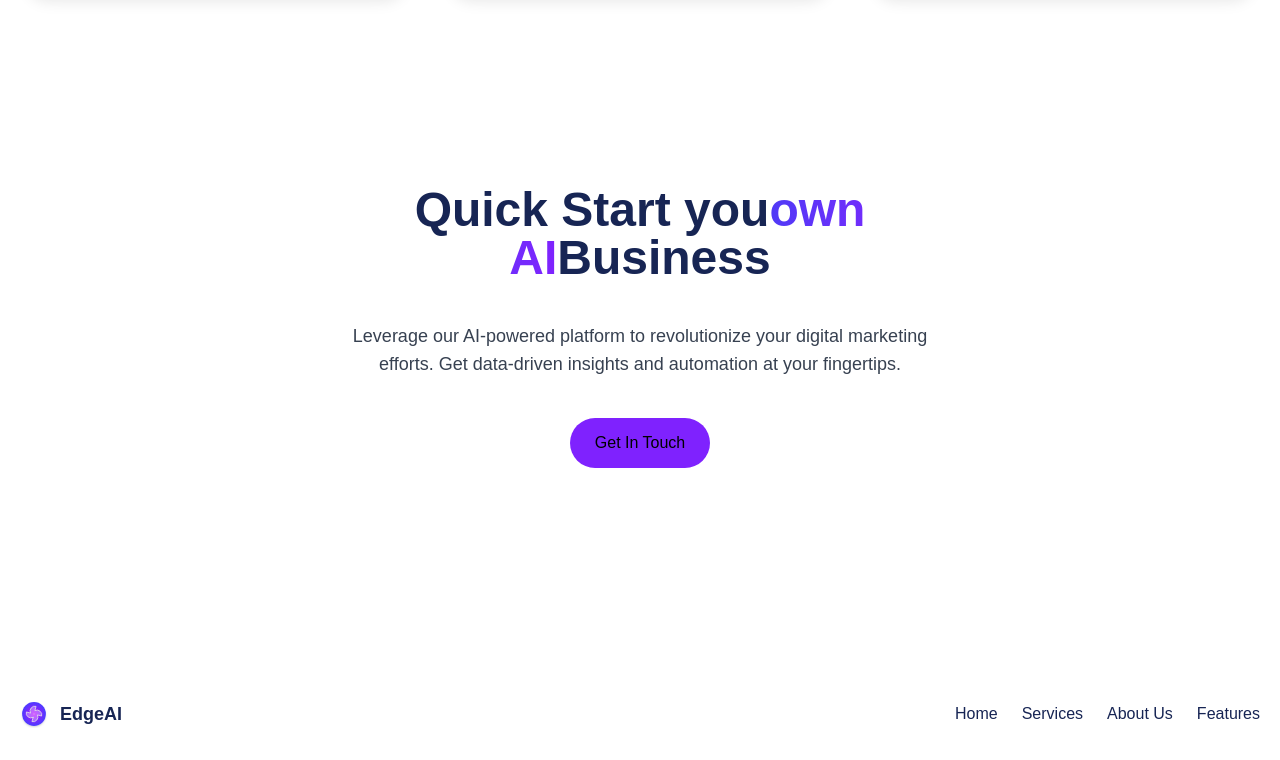
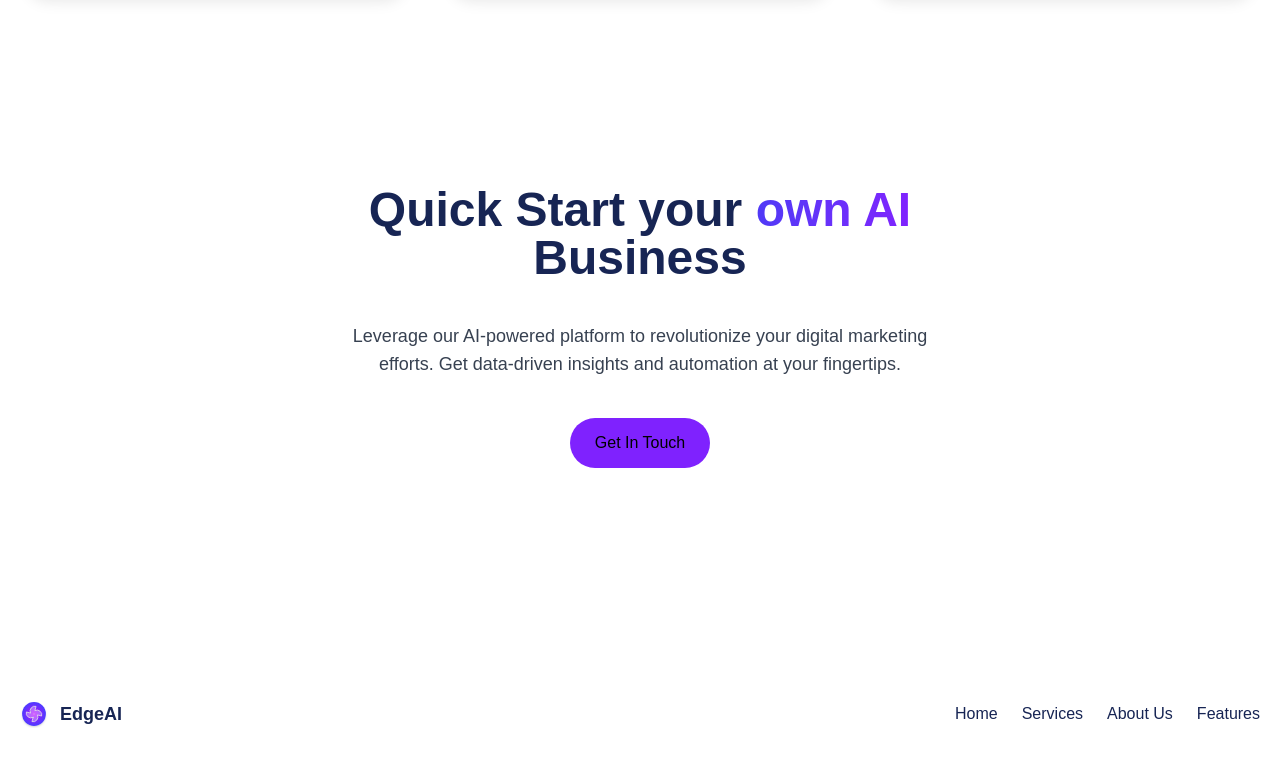
Before and after one commit to hienthan/landing-page, a React (Vite) app: page / in a window 1280 px wide. Shown: the part 2782-3542 px from the top of the page. Built offline with nearby package versions, Linux system fonts and the light colour scheme.

Commit message:
Fixed the CTA typo

```diff
--- a/src/components/sections/CallToAction.tsx
+++ b/src/components/sections/CallToAction.tsx
@@ -9,10 +9,10 @@ export const CTA = () => {
         <div className="relative rounded-2xl overflow-hidden">
           <div className="relative z-10 mx-auto text-center max-w-xl md:max-w-2xl py-8 md:py-10 px-6 md:px-8">
             <h1 className="text-3xl sm:text-4xl md:text-5xl font-bold text-heading-1">
-              Quick Start you
+              Quick Start your{" "}
               <span className="text-transparent bg-clip-text bg-gradient-to-r from-indigo-600 to-violet-600">
                 own AI
-              </span>
+              </span>{" "}
               Business
             </h1>
             <Paragraph className="pt-10">
```
